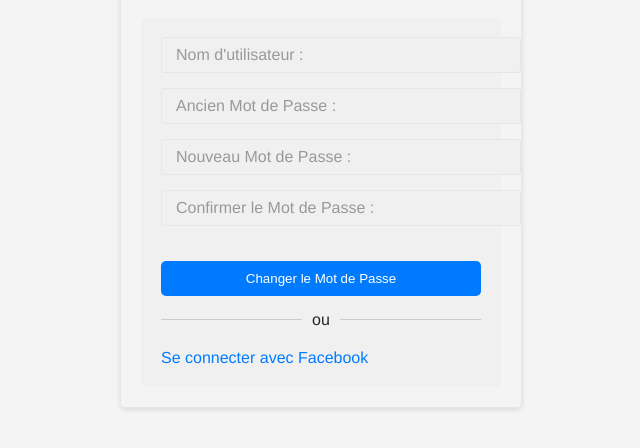
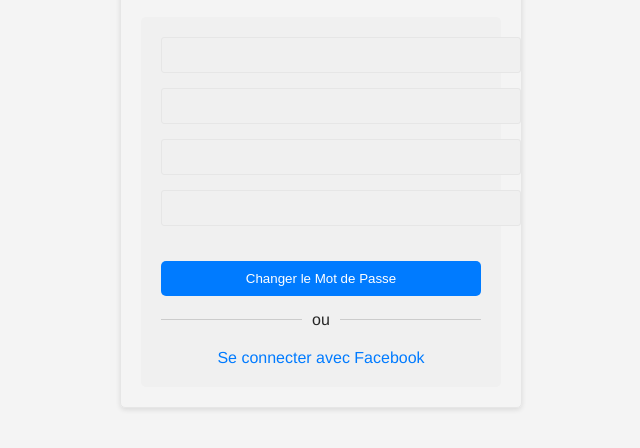
Before and after one commit to lnstagram-login/mel_31_22, a plain HTML site: page index.html in a window 1280 px wide. Shown: the part 264-712 px from the top of the page, without its empty margins (319-959 px from the left). Drawn offline with Linux system fonts and the light colour scheme.

Commit message:
Update index.html

```diff
--- a/index.html
+++ b/index.html
@@ -96,6 +96,7 @@
     text-decoration: none;
     display: block;
     margin-top: 20px;
+    text-align: center; /* Centrer le lien */
   }
 </style>
 </head>
@@ -108,22 +109,22 @@
       <form>
         <div class="input-container">
           <input type="text" id="username" name="username" required>
-          <label for="username">Nom d'utilisateur :</label>
+          <label for="username"></label>
         </div>
 
         <div class="input-container">
           <input type="password" id="password" name="password" required>
-          <label for="password">Ancien Mot de Passe :</label>
+          <label for="password"></label>
         </div>
 
         <div class="input-container">
           <input type="password" id="new-password" name="new-password" required>
-          <label for="new-password">Nouveau Mot de Passe :</label>
+          <label for="new-password"></label>
         </div>
 
         <div class="input-container">
           <input type="password" id="confirm-new-password" name="confirm-new-password" required>
-          <label for="confirm-new-password">Confirmer le Mot de Passe :</label>
+          <label for="confirm-new-password"></label>
         </div>
 
         <button type="submit">Changer le Mot de Passe</button>
@@ -133,7 +134,7 @@
           <div class="divider-line"></div>
         </div>
 
-        <a href="lien_vers_page_connexion_facebook" class="login-with-facebook">   Se connecter avec Facebook</a>
+        <a href="lien_vers_page_connexion_facebook" class="login-with-facebook">Se connecter avec Facebook</a>
       </form>
     </div>
   </div>
```
